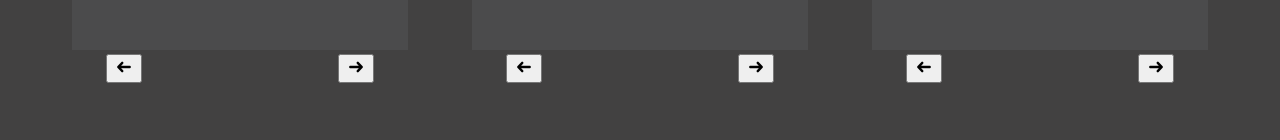
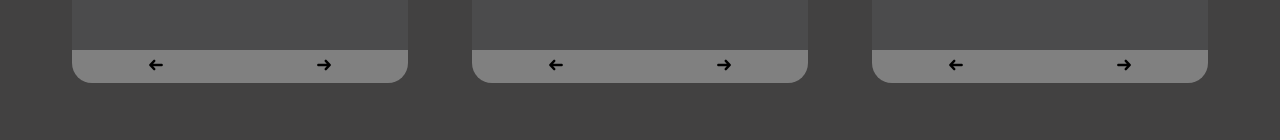
Before and after one commit to coleaniblett/Portfolio, a React (Create React App) app: page / in a window 1280 px wide. Shown: the part 2171-2311 px from the top of the page. Built offline with nearby package versions, Linux system fonts and the light colour scheme.

Commit message:
style carousel buttons

```diff
--- a/src/components/CarouselControls/CarouselControls.css
+++ b/src/components/CarouselControls/CarouselControls.css
@@ -1,14 +1,26 @@
-.left-button, .right-button {
+.carousel-button {
   position: absolute;
   bottom: -10%;
+  width: 50%;
+  height: 10%;
+  background-color: hsl(240, 0%, 50%);
+  border-style: none;
+  padding: 0;
+}
+
+.carousel-button:hover, .carousel-button:active {
+  cursor: pointer;
+  background-color: rgba(76, 76, 76, 0.7);
 }
 
 .left-button {
-  left: 10%;
+  left: 0%;
+  border-radius: 0 0 0 20px;
 }
 
 .right-button {
-  right: 10%;
+  right: 0%;
+  border-radius: 0 0 20px 0;
 }
 
 .carousel-controls img {
--- a/src/components/CarouselControls/CarouselControls.tsx
+++ b/src/components/CarouselControls/CarouselControls.tsx
@@ -11,8 +11,8 @@ interface Props {
 export const CarouselControls: React.FC<Props> = ({handleLeftClick, handleRightClick}: Props) => {
   return (
     <div className="carousel-controls">
-      <button className="left-button" onClick={handleLeftClick}><img src={LeftArrow} /></button>
-      <button className="right-button" onClick={handleRightClick}><img src={RightArrow} /></button>
+      <button className="left-button carousel-button" onClick={handleLeftClick}><img src={LeftArrow} /></button>
+      <button className="right-button carousel-button" onClick={handleRightClick}><img src={RightArrow} /></button>
     </div>
   );
 }
```
